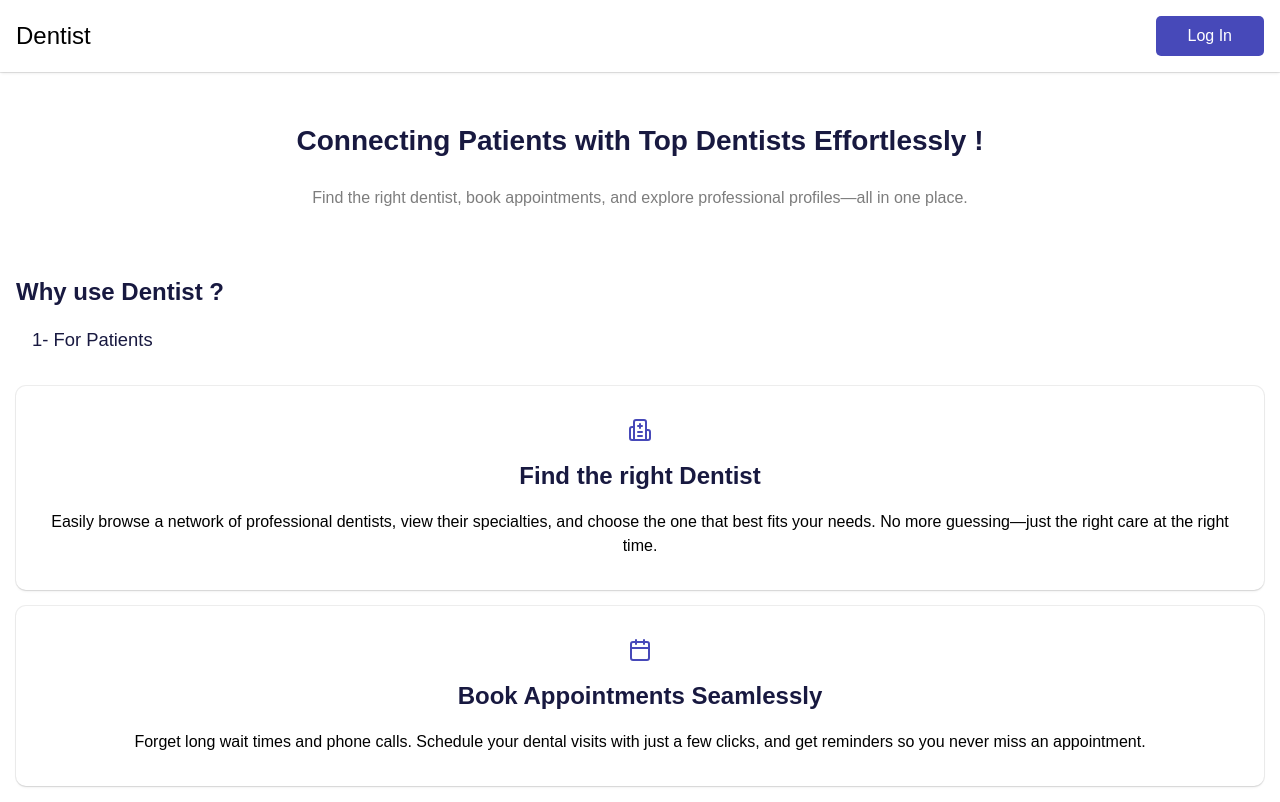
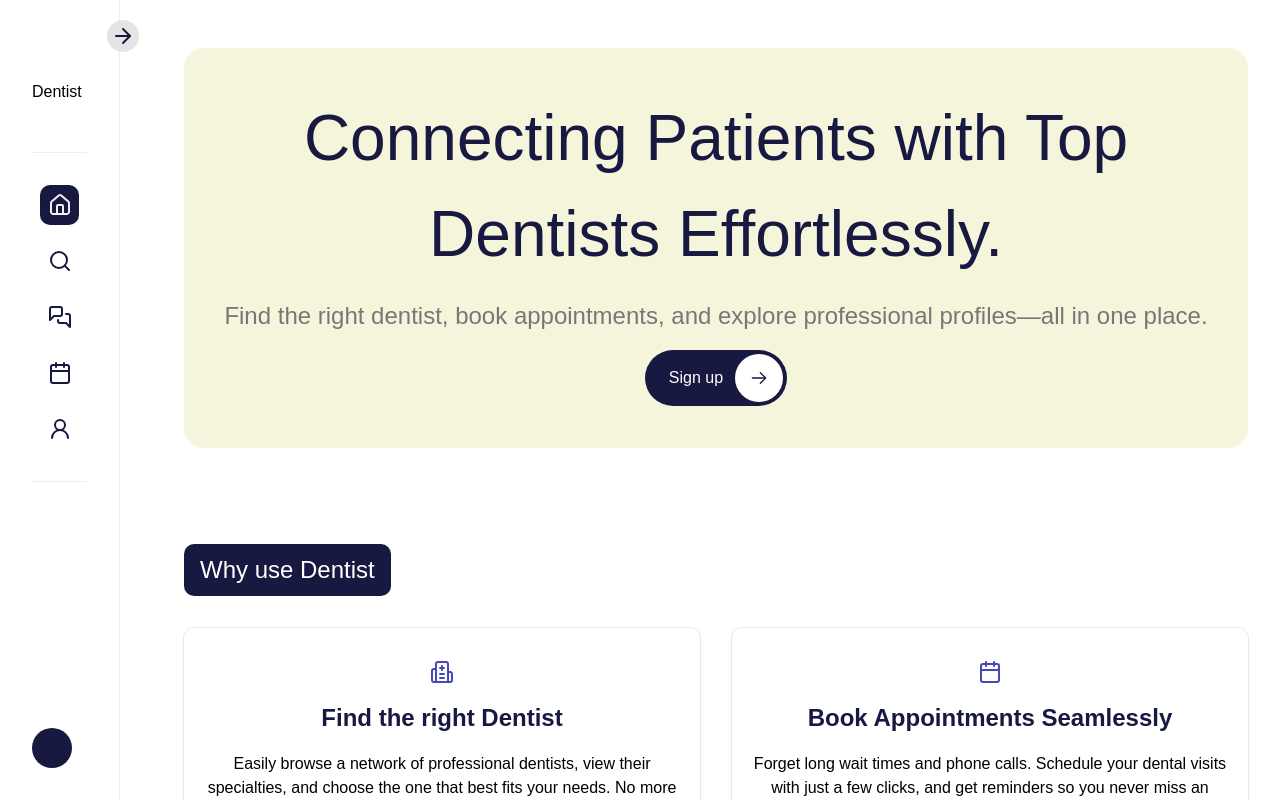
Before and after one commit to akrambgh1/dentist-v3, a React (Vite) app: page / in a window 1280 px wide. Shown: the top 802 px of the page. Built offline with nearby package versions, Linux system fonts and the light colour scheme; no server answers; a web font is replaced by a local one.

Commit message:
landing page redesign

```diff
--- a/src/components/Button.jsx
+++ b/src/components/Button.jsx
@@ -3,7 +3,7 @@ import Register from "./register-page";
 import { useState } from "react";
 
 const Button = () => {
-  const [activeOption, setActiveOption] = useState('option1'); // Default to Option 1
+  const [activeOption, setActiveOption] = useState("option1"); // Default to Option 1
 
   return (
     <div>
@@ -13,13 +13,13 @@ const Button = () => {
           name="options"
           type="radio"
           className="hidden"
-          checked={activeOption === 'option1'}
-          onChange={() => setActiveOption('option1')}
+          checked={activeOption === "option1"}
+          onChange={() => setActiveOption("option1")}
         />
         <label
           htmlFor="option1"
           className={`flex-1 text-center cursor-pointer transition-all duration-500 font-medium text-lg ${
-            activeOption === 'option1' ? 'text-white' : 'text-black'
+            activeOption === "option1" ? "text-white" : "text-black"
           } z-10`} // Added z-10 for text above span
         >
           Option 1
@@ -30,13 +30,13 @@ const Button = () => {
           name="options"
           type="radio"
           className="hidden"
-          checked={activeOption === 'option2'}
-          onChange={() => setActiveOption('option2')}
+          checked={activeOption === "option2"}
+          onChange={() => setActiveOption("option2")}
         />
         <label
           htmlFor="option2"
           className={`flex-1 text-center cursor-pointer transition-all duration-500 font-medium z-10 text-lg ${
-            activeOption === 'option2' ? 'text-white' : 'text-black'
+            activeOption === "option2" ? "text-white" : "text-black"
           }`}
         >
           Option 2
@@ -44,15 +44,15 @@ const Button = () => {
 
         <span
           className={`absolute top-1 left-1 w-1/2 h-9 bg-black rounded-full transition-all z-0 duration-500 ${
-            activeOption === 'option2' ? 'left-1/2' : 'left-1'
+            activeOption === "option2" ? "left-1/2" : "left-1"
           }`}
         ></span>
       </div>
 
       <div className="content">
-        {activeOption === 'option1' ? (
+        {activeOption === "option1" ? (
           <Login />
-        ) : activeOption === 'option2' ? (
+        ) : activeOption === "option2" ? (
           <Register />
         ) : null}
       </div>
@@ -61,3 +61,30 @@ const Button = () => {
 };
 
 export default Button;
+
+export function Button2({text}) {
+  return (
+    <button className="group w-fit relative cursor-pointer inline-flex h-[calc(48px+8px)] items-center justify-center rounded-full bg-[#181940] py-1 pl-6 pr-14 font-medium text-white hover:text-[#181940]">
+      <span className="z-10 pr-2">{text}</span>
+      <div className="absolute right-1 inline-flex h-12 w-12 items-center justify-end rounded-full bg-[#ffffff] text-[#181940] transition-[width] group-hover:w-[calc(100%-8px)] ">
+        <div className="mr-3.5 flex items-center justify-center">
+          <svg
+            width="15"
+            height="15"
+            viewBox="0 0 15 15"
+            fill="none"
+            xmlns="http://www.w3.org/2000/svg"
+            className="h-5 w-5 text-[#181940]"
+          >
+            <path
+              d="M8.14645 3.14645C8.34171 2.95118 8.65829 2.95118 8.85355 3.14645L12.8536 7.14645C13.0488 7.34171 13.0488 7.65829 12.8536 7.85355L8.85355 11.8536C8.65829 12.0488 8.34171 12.0488 8.14645 11.8536C7.95118 11.6583 7.95118 11.3417 8.14645 11.1464L11.2929 8H2.5C2.22386 8 2 7.77614 2 7.5C2 7.22386 2.22386 7 2.5 7H11.2929L8.14645 3.85355C7.95118 3.65829 7.95118 3.34171 8.14645 3.14645Z"
+              fill="currentColor"
+              fillRule="evenodd"
+              clipRule="evenodd"
+            ></path>
+          </svg>
+        </div>
+      </div>
+    </button>
+  );
+}
--- a/src/components/Card.jsx
+++ b/src/components/Card.jsx
@@ -2,7 +2,7 @@
 
 export default function Card({ icon: Icon, title, description }) {
   return (
-    <div className="w-full py-8 px-4 rounded-[10px] flex flex-col items-center justify-center gap-[1rem] text-center shadow-[0px_2px_3px_-1px_rgba(0,0,0,0.1),0px_1px_0px_0px_rgba(25,28,33,0.02),0px_0px_0px_1px_rgba(25,28,33,0.08)]">
+    <div className="w-auto py-8 px-4 rounded-[10px] flex flex-col items-center justify-center gap-[1rem] text-center shadow-[0px_2px_3px_-1px_rgba(0,0,0,0.1),0px_1px_0px_0px_rgba(25,28,33,0.02),0px_0px_0px_1px_rgba(25,28,33,0.08)]">
       {Icon && <Icon className="text-[#4749b9]" />}
       <h1 className="text-[1.5rem] font-[600] text-[#181940]">{title}</h1>
       <p>{description}</p>
--- /dev/null
+++ b/src/components/Filedrop.jsx
@@ -0,0 +1,44 @@
+import { useState } from "react";
+import { ArrowRight } from "lucide-react";
+
+
+export default function FileUploader() {
+  const [files, setFiles] = useState([]);
+
+
+  const handleFileSelect = (e) => {
+    const selectedFiles = Array.from(e.target.files);
+    setFiles((prevFiles) => [...prevFiles, ...selectedFiles]);
+  };
+
+  return (
+    <div className="flex flex-col items-start">
+        <button
+          className="px-8 py-2 bg-[#181940] text-white rounded-[10px] shadow-md hover:bg-blue-600 transition"
+          onClick={() => document.getElementById("fileInput").click()}
+        >
+          <ArrowRight />
+        </button>
+
+      {/* Hidden File Input */}
+      <input
+        id="fileInput"
+        type="file"
+        multiple
+        className="hidden"
+        onChange={handleFileSelect}
+      />
+
+      {/* Display Selected Files */}
+      {files.length > 0 && (
+        <ul className="mt-4">
+          {files.map((file, index) => (
+            <li key={index} className="text-sm text-gray-700">
+              {file.name}
+            </li>
+          ))}
+        </ul>
+      )}
+    </div>
+  );
+}
--- /dev/null
+++ b/src/components/Sidebar.jsx
@@ -0,0 +1,109 @@
+import { useState } from "react";
+import { Link, useLocation } from "react-router-dom";
+import {
+  House,
+  Search,
+  MessagesSquare,
+  Calendar,
+  UserRound,
+  ArrowRight
+} from "lucide-react";
+// import FileDropArea from "./Filedrop";
+
+export default function Sidebar() {
+  const [isActive, setIsActive] = useState(false);
+  const [isTextVisible, setIsTextVisible] = useState(false);
+  const location = useLocation(); // Get the current URL
+
+  const toggleActive = () => {
+    setIsActive((prev) => {
+      if (!prev) {
+        setTimeout(() => {
+          setIsTextVisible(true);
+        }, 100);
+      } else {
+        setIsTextVisible(false);
+      }
+      return !prev;
+    });
+  };
+
+  // Menu items with their respective paths
+  const menuItems = [
+    { name: "Home", path: "/", icon: House },
+    { name: "Search", path: "", icon: Search },
+    { name: "Messages", path: "", icon: MessagesSquare },
+    { name: "Appointments", path: "", icon: Calendar },
+    { name: "Profile", path: "/profile", icon: UserRound }
+  ];
+
+  return (
+    <section
+      className={`relative h-screen bg-[#fff] shrink-0 flex flex-col max-md:hidden gap-[3rem] pt-[5rem] px-[2rem] py-[1rem] z-[999] border-r-[1px] border-[#eee]
+      ${isActive ? "w-[285px] pl-[2rem] pr-[1rem]" : "w-[120px]"}
+      transition-width duration-300 ease-in-out`}
+    >
+      {/* Sidebar Toggle Button */}
+      <div className="flex justify-between relative">Dentist</div>
+      <div
+        className="p-[.25rem] rounded-[50%] flex items-center justify-center bg-[#e4e4e4] text-[#181940] cursor-pointer absolute top-[20px] right-[-20px]"
+        onClick={toggleActive}
+      >
+        <ArrowRight />
+      </div>
+
+      {/* Sidebar Menu */}
+      <div className="px-[.5rem] border-y-[1px] border-[#eee] py-8">
+        <ul className="flex flex-col gap-[1rem] text-[#88898b] font-[500]">
+          {menuItems.map(({ name, path, icon: Icon }) => {
+            const isActivePage = location.pathname === path;
+
+            return (
+              <Link key={path} to={path}>
+                <li
+                  className={`flex gap-[1.5rem] items-center p-2 cursor-pointer hover:text-[#181940] transition-colors w-full duration-200
+                  ${
+                    isActivePage
+                      ? "text-[#efefef] bg-[#181940] rounded-[10px] hover:text-white"
+                      : ""
+                  }`}
+                >
+                  <Icon className={`w-[24px] h-[24px] flex-shrink-0 text-[#181940] ${
+                    isActivePage
+                      ? "text-[#efefef] bg-[#181940] rounded-[10px] hover:text-white"
+                      : ""
+                  }`} />
+
+                  {isActive && isTextVisible && (
+                    <h1 className={`transition-opacity duration-300`}>
+                      {name}
+                    </h1>
+                  )}
+                </li>
+              </Link>
+            );
+          })}
+        </ul>
+      </div>
+      <div className="flex flex-col absolute bottom-[2rem] gap-[3rem] items-start justify-center">
+        {/* User Info at the Bottom */}
+        {/* replace the name and the email by the user full name and email */}
+        <div className="flex w-full left-0 gap-[.5rem] items-center justify-between">
+          <div className="w-[2.5rem] h-[2.5rem] rounded-[50%] bg-[#181940]"></div>
+          <div>
+            {isActive && isTextVisible && (
+              <h1 className="transition-opacity duration-400 text-[#88898b] cursor-pointer text-[.85rem]">
+                John Doe
+              </h1>
+            )}
+            {isActive && isTextVisible && (
+              <h2 className="transition-opacity duration-400 text-[#88898b] cursor-pointer text-[.85rem]">
+                johndoe@gmail.com
+              </h2>
+            )}
+          </div>
+        </div>
+      </div>
+    </section>
+  );
+}
--- a/src/components/home.jsx
+++ b/src/components/home.jsx
@@ -1,9 +1,12 @@
+/* eslint-disable no-unused-vars */
 import Nav from "./navbar";
 import { Link } from "react-router-dom";
 import Card from "./Card";
 import { Hospital, Calendar, Check, NotebookPen } from "lucide-react";
 import { UserContext } from "../UserContext";
 import { useContext } from "react";
+import Sidebar from "./Sidebar";
+import { Button2 } from "./Button";
 
 export default function Home() {
   const loggedIn = window.localStorage.getItem("logged_in");
@@ -12,85 +15,58 @@ export default function Home() {
   return (
     <>
       <Nav />
-      <section className="flex flex-col min-h-screen gap-[2rem] mb-[5rem]">
-        <section className="w-full p-4 flex justify-between items-center shadow-[0px_2px_3px_-1px_rgba(0,0,0,0.1),0px_1px_0px_0px_rgba(25,28,33,0.02),0px_0px_0px_1px_rgba(25,28,33,0.08)]">
-          <h1 className="text-[1.5rem] font-[500]">Dentist</h1>
-          {loggedIn ? (
-            <img
-              className="rounded-full h-10 w-10 object-cover"
-              src={userDetails?.photo || "./default-photo.png"}
-              alt="user"></img>
-          ) : (
-            <Link to="/login">
-              <button className="px-8 py-2 bg-[#4749b9] text-white rounded-[5px]">
-                Log In
-              </button>
-            </Link>
-          )}
-        </section>
 
-        <section className="w-full h-auto">
-          <div className="h-auto w-full p-4 flex-col flex items-center justify-center gap-[1.5rem]">
-            <h1 className="text-[#181940] text-[1.75rem] font-bold text-center">
-              Connecting Patients with Top Dentists Effortlessly !
+      <section className="flex min-h-screen h-auto">
+        <Sidebar></Sidebar>
+        <section className="h-[100vh] flex-1 overflow-y-scroll">
+          <section className="flex flex-col min-h-screen gap-[2rem] mb-[3rem] items-center pt-[3rem]">
+            <div className="flex flex-col w-[100%] items-center justify-center gap-[3rem] pl-[4rem] pr-[2rem]">
+              <div className="flex flex-col gap-[1rem] w-full mb-[3rem] items-center justify-center h-[50vh] bg-[#f5f5dc] rounded-[20px] px-[2rem] text-center">
+                <h1 className="text-[4rem] text-[#181940] font-[500]">
+                  Connecting Patients with Top Dentists Effortlessly.
                 </h1>
-            <h2 className="text-[#7d7d7d] text-center">
+                <h2 className="text-[#777] text-[1.5rem]">
                   Find the right dentist, book appointments, and explore
                   professional profiles—all in one place.
                 </h2>
+                <Button2 text={"Sign up"}/>
               </div>
-        </section>
 
-        <section className="flex flex-col p-4">
-          <h1 className="text-[1.5rem] font-bold text-[#181940]">
-            Why use Dentist ?
+              <div className="flex flex-col gap-[2rem]">
+                <h1 className="text-[1.5rem] text-[#fff] bg-[#181940] w-fit px-4 py-2 rounded-[10px] font-[500]">
+                  Why use Dentist
                 </h1>
 
-          <div className="flex flex-col gap-[1rem]">
-            <h1 className="text-[1.15rem] font-[500] p-4 text-[#181940]">
-              1- For Patients
-            </h1>
+                <div className="md:grid md:grid-cols-2 gap-8">
                   <Card
                     icon={Hospital}
                     title="Find the right Dentist"
-              description="Easily browse a network of professional dentists, view their specialties, and choose the one that best fits your needs. No more guessing—just the right care at the right time."></Card>
+                    description="Easily browse a network of professional dentists, view their specialties, and choose the one that best fits your needs. No more guessing—just the right care at the right time."
+                  />
 
                   <Card
                     icon={Calendar}
                     title="Book Appointments Seamlessly"
-              description="Forget long wait times and phone calls. Schedule your dental visits with just a few clicks, and get reminders so you never miss an appointment."></Card>
-          </div>
+                    description="Forget long wait times and phone calls. Schedule your dental visits with just a few clicks, and get reminders so you never miss an appointment."
+                  />
 
-          <div className="flex flex-col gap-[1rem] mt-[1rem]">
-            <h1 className="text-[1.15rem] font-[500] p-4 text-[#181940]">
-              2- For Dentists
-            </h1>
                   <Card
                     icon={Check}
                     title="Showcase your expertise"
-              description="Dentists can create a professional profile, highlight their skills, and attract more patients by building trust and credibility."></Card>
+                    description="Dentists can create a professional profile, highlight their skills, and attract more patients by building trust and credibility."
+                  />
 
                   <Card
                     icon={NotebookPen}
-              title=" Manage Your Schedule"
-              description="Keep your calendar organized with a simple, intuitive booking system. Set your availability, confirm appointments, and focus on what you do best—caring for your patients."></Card>
+                    title="Manage Your Schedule"
+                    description="Keep your calendar organized with a simple, intuitive booking system. Set your availability, confirm appointments, and focus on what you do best—caring for your patients."
+                  />
+
+                </div>
+              </div>
             </div>
           </section>
-
-        <section className="w-full px-4 py-8 bg-[#181940] text-center flex flex-col justify-center items-center gap-[1rem]">
-          <h1 className="text-white text-[1.5rem] font-[600]">
-            Join today and experience the future of dental care.
-          </h1>
-          <Link to="/login">
-            <button className="px-8 py-2 bg-[#4749b9] text-white font-[500] rounded-[5px]">
-              Start Here
-            </button>
-          </Link>
         </section>
-
-        <div className="w-full mb-[2rem] text-center">
-          © Dentist. All rights reserved.
-        </div>
       </section>
     </>
   );
```
Also changed, not shown: src/components/profile-page.jsx (+23 -24 lines). Lines whose indentation alone changed are shown as unchanged.
